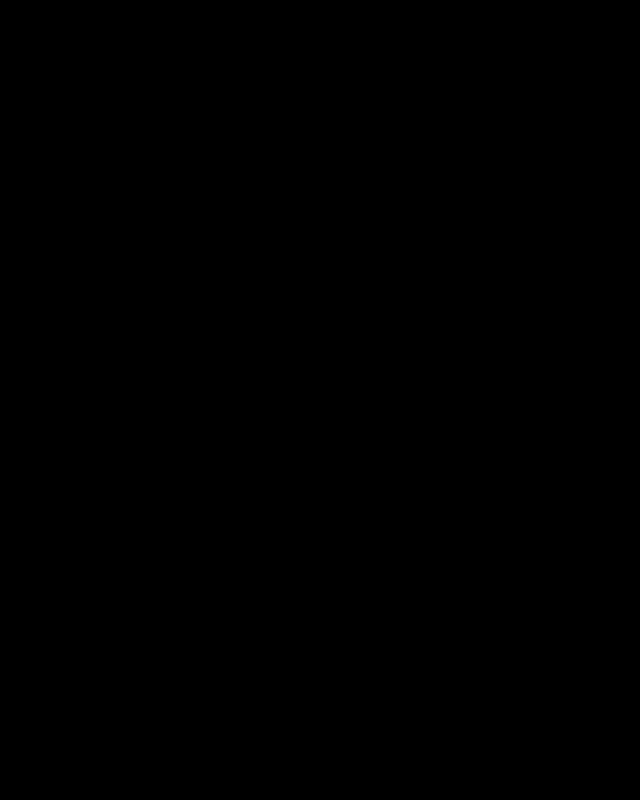
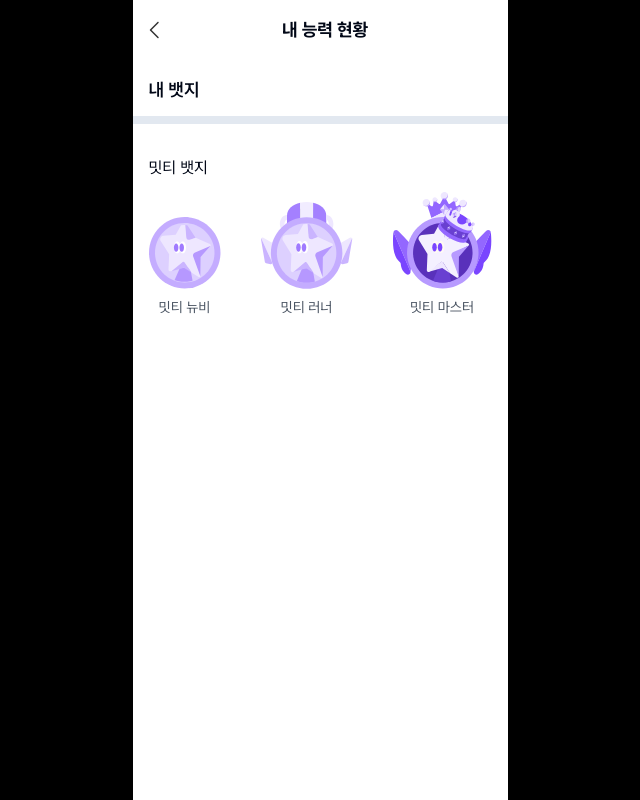
Before and after one commit to SuaJeong-winter/Swith_snProject, a Next.js app: page /mypage/my-ability in a window 1280 px wide. Before the commit this address had no page. Shown: the whole page, without its empty margins (320-960 px from the left). Built offline with nearby package versions, Linux system fonts and the light colour scheme.

Commit message:
feat: 마이페이지 라우팅 경로 정리

```diff
--- /dev/null
+++ b/app/mypage/my-ability/page.tsx
@@ -0,0 +1,70 @@
+'use client'
+import Link from 'next/link'
+import BtnBack from '~/assets/btn_back.svg'
+import MeetieMaster from '~/assets//badge_meetie-master.svg'
+import MeetieNewbie from '~/assets/badge_meetie-newbie.svg'
+import MeetieRunner from '~/assets/badge_meetie-runner.svg'
+import { Card } from '~/components/ui/card'
+import { Button } from '~/components/ui/button'
+import MeetieBadge from '~/components/my-ability/meetie-badge'
+
+import {
+  Drawer,
+  DrawerClose,
+  DrawerContent,
+  DrawerDescription,
+  DrawerHeader,
+  DrawerTitle,
+  DrawerTrigger,
+} from '~/components/ui/drawer'
+
+export default function MyAbility() {
+  return (
+    <div className="flex min-h-dvh flex-col items-center bg-background">
+      <div className="flex w-full flex-col">
+        <div className="flex items-center px-4 pt-4">
+          <Link href="mypage" className="flex items-center">
+            <BtnBack className="" />
+          </Link>
+          <div className="flex flex-1 justify-center px-4">
+            <span className="text-lg font-bold">내 능력 현황</span>
+          </div>
+        </div>
+        <div className="items-left flex flex-col px-4 pb-3 pt-8">
+          <span className="text-lg font-semibold">내 뱃지</span>
+        </div>
+
+        <div className="border-y-4"></div>
+
+        <div className="items-left flex flex-col px-4 pb-3 pt-8">
+          <span className="text-base">밋티 뱃지</span>
+        </div>
+        <div className="flex flex-row items-baseline gap-10 pl-4">
+          <MeetieBadge
+            level={'1'}
+            badgename={'밋티 뉴비'}
+            point={'100'}
+            commentcount={'10'}
+            hostcount={'1'}
+          />
+
+          <MeetieBadge
+            level={'2'}
+            badgename={'밋티 러너'}
+            point={'300'}
+            commentcount={'30'}
+            hostcount={'3'}
+          />
+
+          <MeetieBadge
+            level={'3'}
+            badgename={'밋티 마스터'}
+            point={'500'}
+            commentcount={'50'}
+            hostcount={'5'}
+          />
+        </div>
+      </div>
+    </div>
+  )
+}
--- /dev/null
+++ b/app/mypage/open-profile/page.tsx
@@ -0,0 +1,126 @@
+import Link from 'next/link'
+import { Chip } from '~/components/ui/chip'
+import BtnBack from '~/assets/btn_back.svg'
+import OpenProfileimage from '~/assets/icon_openprofile-image.svg'
+import MeetieMaster from '~/assets/badge_meetie-master.svg'
+import MyStudyPeople from '~/assets/icon_studypeople.svg'
+import { Card } from '~/components/ui/card'
+
+export default async function OpenProfile() {
+  const res = await fetch(
+    'https://2cda2bdc-f43f-42c4-862d-6bee7ed3fd16.mock.pstmn.io/user/01',
+    {
+      cache: 'no-cache',
+    },
+  )
+  const user = await res.json()
+  console.log(user)
+
+  const res2 = await fetch(
+    'https://bca20514-f73e-4685-b1ad-7ad95c1392b9.mock.pstmn.io/meetiebadge/01',
+    {
+      cache: 'no-cache',
+    },
+  )
+  const meetiebadge = await res2.json()
+  console.log(meetiebadge)
+
+  return (
+    <div className="flex min-h-dvh flex-col items-center bg-background">
+      <div className="flex w-full flex-col">
+        <div className="flex items-center px-4 pt-4">
+          <Link href="mypage" className="flex items-center">
+            <BtnBack className="" />
+          </Link>
+          <div className="flex flex-1 justify-center">
+            <span className="text-lg font-bold">공개 프로필</span>
+          </div>
+        </div>
+
+        <div className="flex flex-col items-center pt-8">
+          <OpenProfileimage className="justify-between" />
+          <span className="pt-2 text-lg font-semibold">{user[0].name}</span>
+          <span className="pt-1 text-xs">{user[0]['job_type']}</span>
+        </div>
+
+        <div className="flex flex-col px-4 pb-3 pt-10">
+          <span className="text-bold pt-1 font-bold">한줄 자기소개</span>
+          <span className="pt-1 text-xs">{user[0].introduce}</span>
+        </div>
+
+        <div className="border-y-2"></div>
+
+        <div className="items-left flex flex-col px-4 pb-10 pt-8">
+          <span className="pb-5 text-base font-bold">보유하고 있는 뱃지</span>
+
+          <Card className="flex h-[185px] w-[150px] flex-col items-center justify-center border border-2 border-purple-200 border-purple-500 bg-[#FDFBFF] p-5 text-center">
+            <MeetieMaster />
+            <span className="align-center pt-3 text-xs font-semibold text-gray-500">
+              레벨{meetiebadge[0].level}
+            </span>
+            <span className="text-xs font-semibold">
+              {meetiebadge[0].badgename}
+            </span>
+          </Card>
+        </div>
+
+        <div className="items-left flex flex-col px-4 pb-5 pt-8">
+          <span className="pb-3 text-base font-bold">스터디 목적</span>
+          <div className="flex flex-row space-x-4">
+            {user[0]['study_purpose'].map((purpose, idx) => (
+              <Chip
+                variant="muted"
+                key={purpose + idx}
+                className="bg-gray cursor-default border border-meetie-gray-20 text-black"
+              >
+                {purpose}
+              </Chip>
+            ))}
+          </div>
+        </div>
+        <div className="items-left flex flex-col px-4">
+          <span className="pb-3 text-base font-bold">스터디 성향</span>
+          <div className="flex flex-row space-x-4">
+            {user[0]['study_style'].map((style, idx) => (
+              <Chip
+                variant="muted"
+                key={style + idx}
+                className="bg-gray cursor-default border border-meetie-gray-20 text-black"
+              >
+                {style}
+              </Chip>
+            ))}
+          </div>
+        </div>
+        <div className="items-left flex flex-col px-4 pb-8 pt-5">
+          <span className="pb-3 text-base font-bold">예상 스터디 기간</span>
+          <div className="flex flex-row space-x-4">
+            <Chip
+              variant="muted"
+              className="bg-gray cursor-default border border-meetie-gray-20 text-black"
+            >
+              {user[0]['study_period']}
+            </Chip>
+          </div>
+        </div>
+        <div className="items-left flex flex-col px-4">
+          <span className="text-base font-bold">스터디 경험</span>
+          <span className="pb-3 pt-1 text-sm text-gray-400">
+            # 성실함과 관심사가 보이는 기록이에요
+          </span>
+        </div>
+        {user[0]['study_list'].map((list, idx) => (
+          <div
+            key={list + idx}
+            className="mb-3 ml-4 mr-4 rounded-bl-lg rounded-br-lg rounded-tl-none rounded-tr-lg border border-purple-200 p-4 font-semibold"
+          >
+            <div className="flex items-center">
+              <MyStudyPeople className="mr-2" />
+              <span className="text-xs font-semibold">{list}</span>
+            </div>
+          </div>
+        ))}
+      </div>
+    </div>
+  )
+}
```
